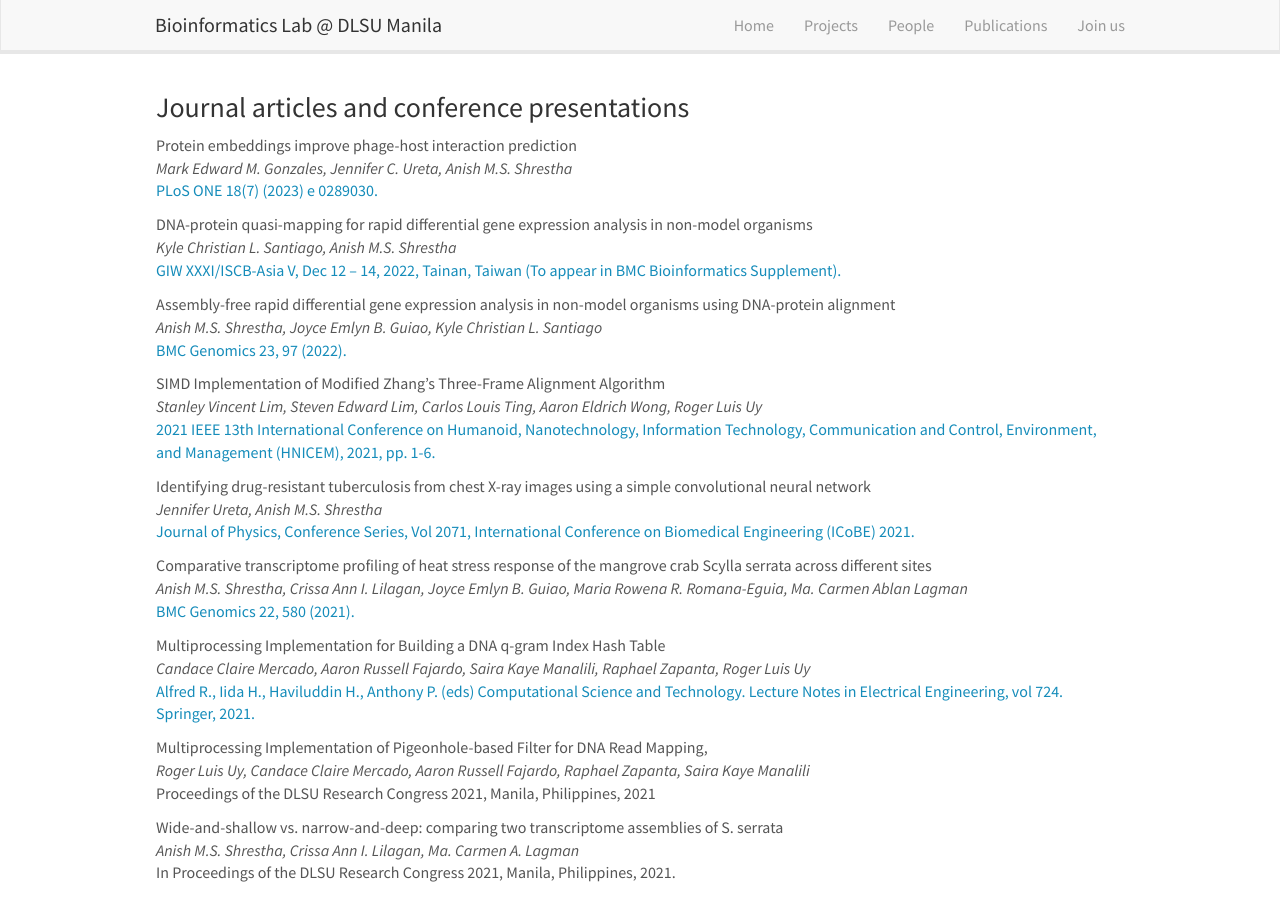
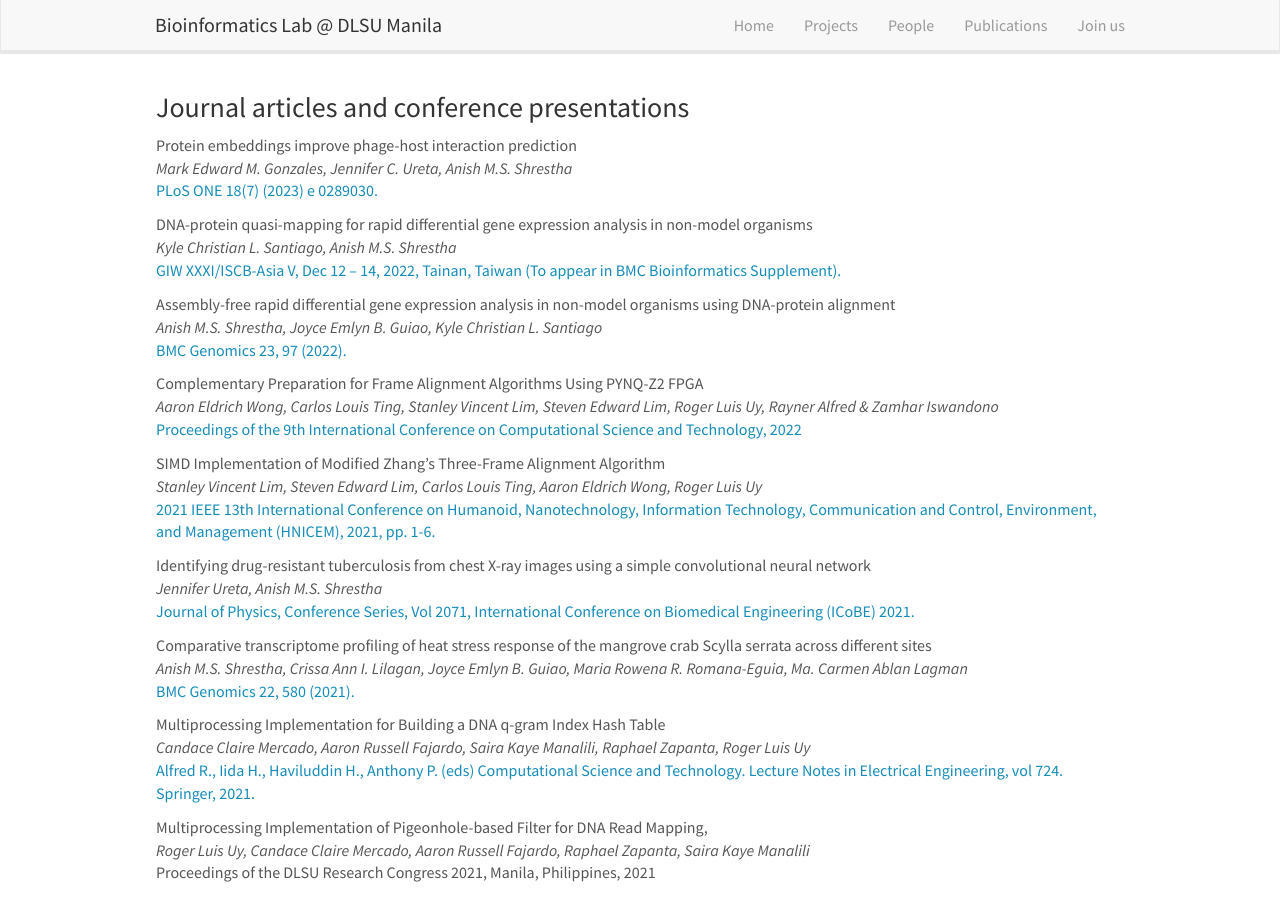
Before and after one commit to bioinfodlsu/bioinfodlsu.github.io, a Jekyll site: the page built from _pages/publications.md, in a window 1280 px wide and 900 px high. Built offline with Jekyll 4.4.1, drawn with Linux system fonts in a browser that asks for light colours; nearby versions of some CDN libraries.

```diff
--- a/_data/members_students.yml
+++ b/_data/members_students.yml
@@ -42,7 +42,7 @@
   number_educ: 0
   education1:
 
-- name: Rese Ureta
+- name: Therese Ureta
   photo: rock.jpg
   info: BS Computer Science
   email: a@b.c
--- a/_data/publist.yml
+++ b/_data/publist.yml
@@ -33,6 +33,16 @@
     url: https://bmcgenomics.biomedcentral.com/articles/10.1186/s12864-021-08278-7
     display: BMC Genomics 23, 97 (2022).
   highlight: 0
+
+- title: Complementary Preparation for Frame Alignment Algorithms Using PYNQ-Z2 FPGA
+  image:
+  description:
+  authors: Aaron Eldrich Wong, Carlos Louis Ting, Stanley Vincent Lim, Steven Edward Lim, Roger Luis Uy, Rayner Alfred & Zamhar Iswandono
+  link:
+    url: https://link.springer.com/chapter/10.1007/978-981-19-8406-8_23
+    display: Proceedings of the 9th International Conference on Computational Science and Technology, 2022
+  highlight: 0
+
 
 - title: "SIMD Implementation of Modified Zhang’s Three-Frame Alignment Algorithm"
   image:
```
Also changed, not shown: _data/members_faculty.yml (+7 -7 lines), images/teampic/kim.jpg, images/teampic/mark.jpg, images/teampic/miguel.jpg, images/teampic/rock.jpg, images/teampic/roger_luis_uy.jpg (added).
